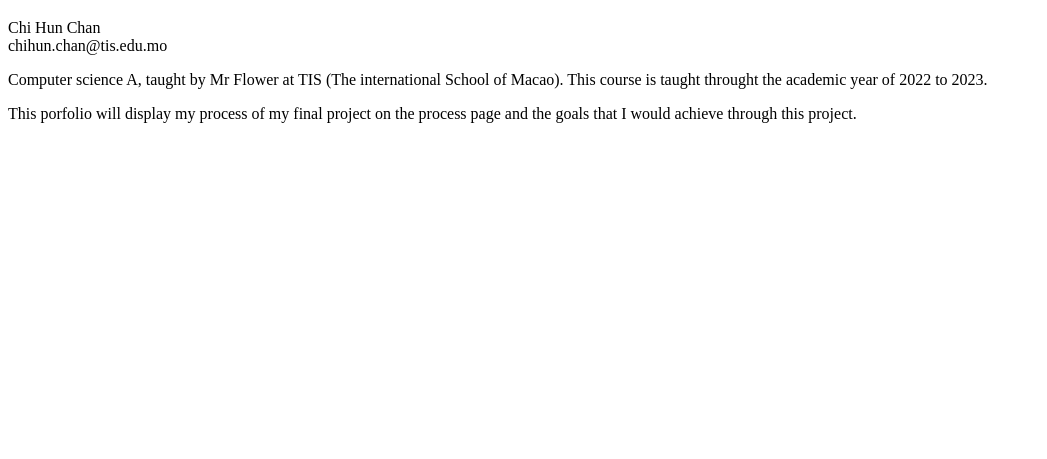
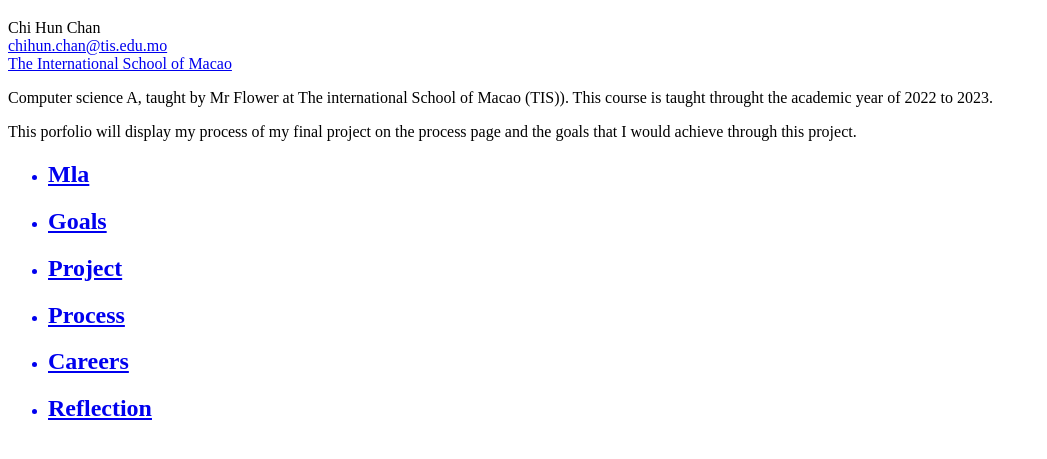
Before and after one commit to Chiiii-hun/Chiiii-hun.github.io, a plain HTML site: page index.html in a window 1280 px wide. Shown: the part 61-520 px from the top of the page, without its empty margins (0-1047 px from the left). Drawn offline with Linux system fonts and the light colour scheme.

Commit message:
Add files via upload

```diff
--- a/index.html
+++ b/index.html
@@ -4,13 +4,32 @@
     </head>
     <body>
         <h1>Web Porfolio</h1>
-        <div> Chi Hun Chan <br>
-            chihun.chan@tis.edu.mo</div>
+        <div>
+             <p>
+            Chi Hun Chan <br>
+         <a href = "mailto:chihun.chan@tis.edu.mo">chihun.chan@tis.edu.mo</a>
+         <br>
+         <a href = "https://www.tis.edu.mo">The International School of Macao</a>
+             </p>
+        </div>
             <p>
-                Computer science A, taught by Mr Flower at TIS (The international School of Macao). This course is taught throught the academic year of 2022 to 2023.
+                Computer science A, taught by Mr Flower at The international School of Macao (TIS)). This course is taught throught the academic year of 2022 to 2023.
             </p>
             <p>
                 This porfolio will display my process of my final project on the process page and the goals that I would achieve through this project.
             </p>
+
+            <div><p>
+                <ul>
+                    <a href="mla.html"><li><h2> Mla</h2></li></a>
+                    <a href="goals.html"><li><h2>Goals</h2></li></a>
+                    <a href="project.html"><li><h2>Project</h2></li></a>
+                    <a href="process.html"><li><h2>Process</h2></li></a>
+                    <a href="careers.html"><li><h2>Careers</h2></li></a>
+                    <a href="reflection.html"><li><h2>Reflection</h2></li></a>
+                </ul>
+            </p></div>
+
+
     </body>
 </html>
```
